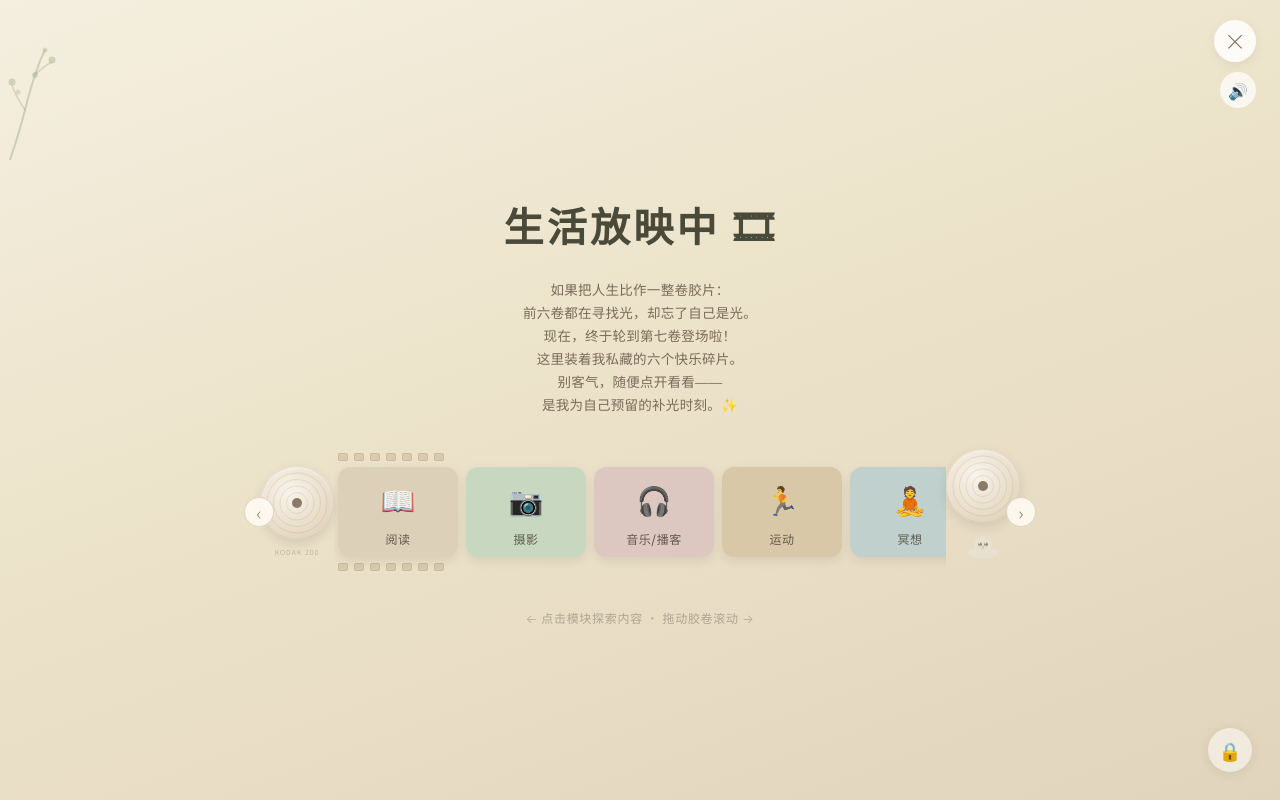
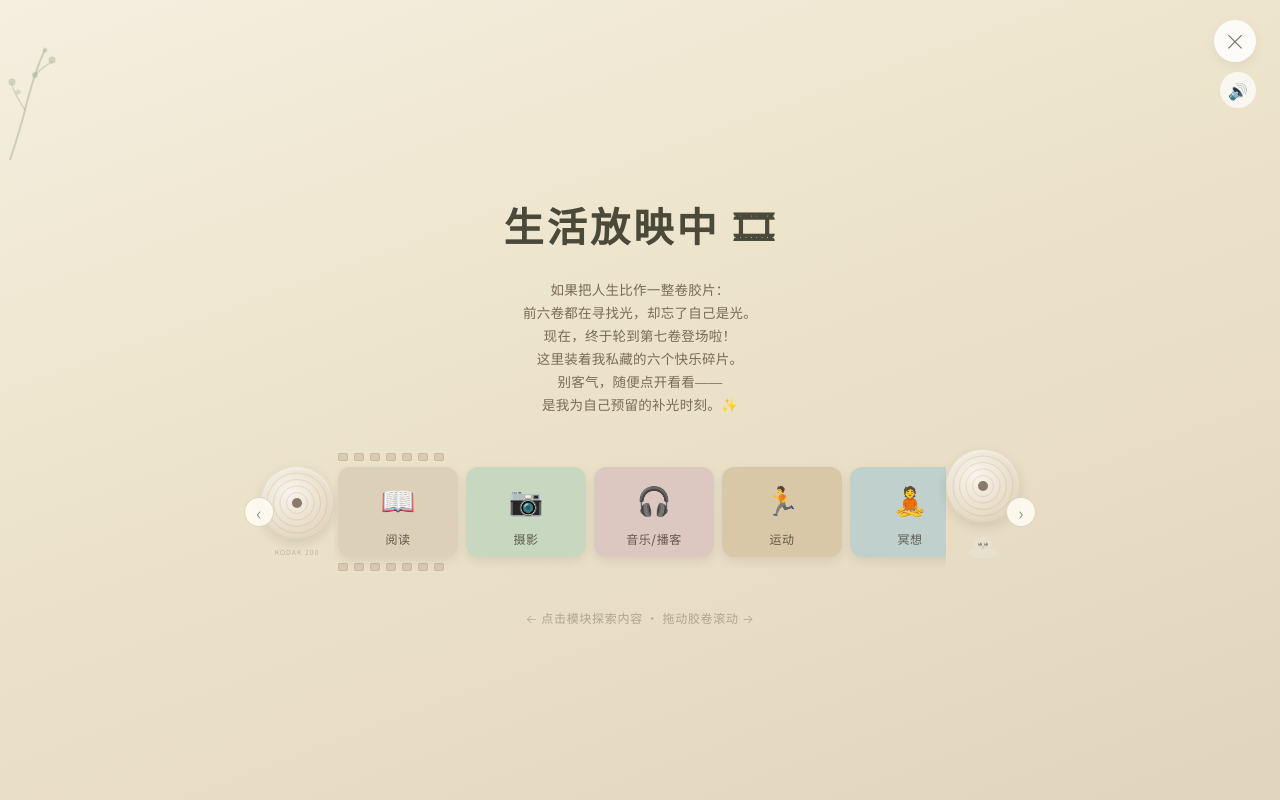
Before and after one commit to lujunling1230/xiaolu-web, a React (Vite) app: page /film in a window 1280 px wide. Built offline with nearby package versions, Linux system fonts and the light colour scheme.

Commit message:
feat: remove lock btn from LifeFilmPage, add missing modules to AdminPanel

```diff
--- a/src/components/AdminPanel.tsx
+++ b/src/components/AdminPanel.tsx
@@ -20,6 +20,10 @@ const MODULES: ModuleDef[] = [
   { key: "lf_reading", name: "阅读", icon: "📖", description: "阅读记录与书单" },
   { key: "lf_photos", name: "摄影", icon: "📷", description: "摄影作品与瞬间" },
   { key: "lf_tracks", name: "音乐", icon: "🎵", description: "音乐收藏与心情" },
+  { key: "lf_sports", name: "运动", icon: "🏃", description: "运动记录与健康" },
+  { key: "lf_meditations", name: "冥想", icon: "🧘", description: "冥想与内心平静" },
+  { key: "lf_dramas", name: "剧集", icon: "🎬", description: "追剧与影视记录" },
+  { key: "lf_custom_modules", name: "自定义模块", icon: "📦", description: "用户自定义内容模块" },
   { key: "footprints", name: "步履纪事", icon: "🗺️", description: "足迹与旅行记忆" },
   { key: "museum_nets", name: "时代回响 · 网络", icon: "🌐", description: "网络初现时的印记" },
   { key: "museum_tvs", name: "时代回响 · 影视", icon: "📺", description: "屏幕里的时光机" },
--- a/src/pages/LifeFilmPage.tsx
+++ b/src/pages/LifeFilmPage.tsx
@@ -1748,33 +1748,19 @@ const LifeFilmPage: React.FC = () => {
 
 
 
-      {/* 浮动管理员入口 🔒 */}
+      {/* 管理员发布按钮（首页 AdminPanel 统一管理，此处仅保留发布入口） */}
+      {adminMode && (
         <button
-        onClick={() => verifyAdmin(() => {})}
-        title={adminMode ? "管理面板" : "管理员登录"}
+          onClick={handlePublish}
           style={{
             position: "fixed", bottom: 28, right: 28, zIndex: 20,
-          width: 44, height: 44, border: "none", borderRadius: "50%",
-          background: adminMode ? "rgba(141,154,139,0.3)" : "rgba(255,255,255,0.5)",
-          backdropFilter: "blur(10px)",
-          boxShadow: "0 2px 12px rgba(0,0,0,0.08)",
-          cursor: "pointer", fontSize: 18,
-          display: "flex", alignItems: "center", justifyContent: "center",
-          transition: "all 0.25s ease",
+            padding: "8px 16px", fontSize: 12, border: "none", borderRadius: 999,
+            background: "#8D9A8B", color: "#fff", cursor: "pointer",
+            boxShadow: "0 2px 8px rgba(0,0,0,0.1)",
           }}
-        onMouseEnter={e => { (e.currentTarget as HTMLButtonElement).style.background = "rgba(141,154,139,0.5)"; }}
-        onMouseLeave={e => { (e.currentTarget as HTMLButtonElement).style.background = adminMode ? "rgba(141,154,139,0.3)" : "rgba(255,255,255,0.5)"; }}
         >
-        {adminMode ? "⚙" : "🔒"}
-      </button>
-
-      {/* 管理员发布/退出按钮（编辑模式可见） */}
-      {adminMode && (
-        <div style={{ position: "fixed", bottom: 28, right: 88, zIndex: 20, display: "flex", gap: 8 }}>
-          <button onClick={handlePublish} style={{ padding: "8px 16px", fontSize: 12, border: "none", borderRadius: 999, background: "#8D9A8B", color: "#fff", cursor: "pointer", boxShadow: "0 2px 8px rgba(0,0,0,0.1)" }}>
           发布草稿
         </button>
-        </div>
       )}
 
       {/* 管理员密码框 */}
```
Also changed, not shown: 2 other files (tests, documents, lock files or other folders). Lines whose indentation alone changed are shown as unchanged.
